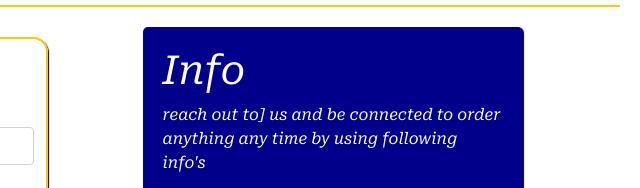
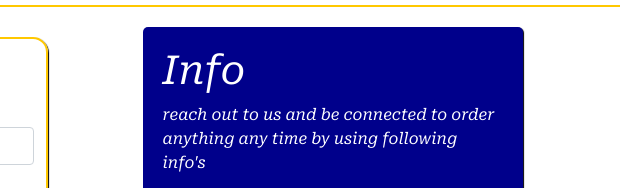
Before and after one commit to Murtaza-Shahani/Web-Projects, a plain HTML site: page index.html in a window 1280 px wide. Shown: the part 4557-4745 px from the top of the page, 640-1280 px from the left. Drawn offline with nearby package versions, Linux system fonts and the light colour scheme.

Commit message:
First commit

```diff
--- a/index.html
+++ b/index.html
@@ -332,7 +332,7 @@
       <div class="col-md-4 info">
         <h1> Info</h1>
         <p>
-          reach out to] us and be connected to order anything any time by using following info's
+          reach out to us and be connected to order anything any time by using following info's
         </p>
 
       <div class="mt-2">
```
